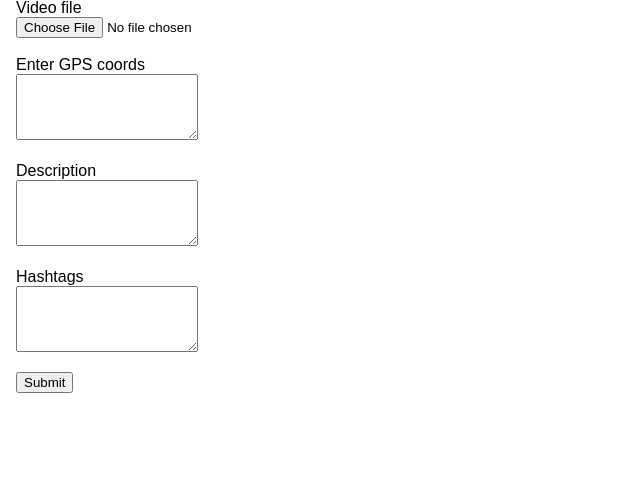
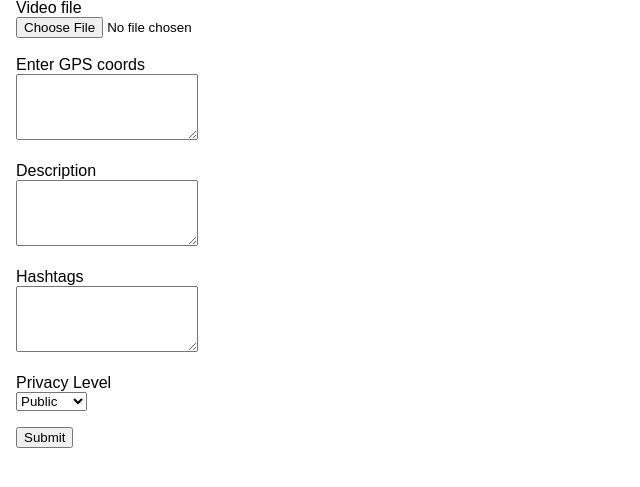
Before and after one commit to VeryUsual/roam, a Flask app: page /upload in a window 1280 px wide. Shown: the part 151-638 px from the top of the page, without its empty margins (0-640 px from the left). Run offline with Flask 3, Linux system fonts and the light colour scheme; the visitor is signed in with stand-in values (Sample User, id 1); data comes from the database, SQL or seed files in the repository; some libraries are stand-ins or nearby versions.

Commit message:
video privacy changer on upload page

```diff
--- a/app/forms.py
+++ b/app/forms.py
@@ -1,6 +1,13 @@
 from flask_wtf import FlaskForm
 from flask_wtf.file import FileField, FileRequired, FileAllowed
-from wtforms import StringField, PasswordField, BooleanField, SubmitField, TextAreaField
+from wtforms import (
+    StringField,
+    PasswordField,
+    BooleanField,
+    SubmitField,
+    TextAreaField,
+    SelectField,
+)
 from wtforms.validators import DataRequired, ValidationError, EqualTo, Length
 import sqlalchemy as sa
 from app import db
@@ -77,4 +84,9 @@ class SubmitVideoForm(FlaskForm):
     coords = TextAreaField("Enter GPS coords", validators=[DataRequired()])
     description = TextAreaField("Description")
     hashtags = TextAreaField("Hashtags")
+    privacy_level = SelectField(
+        "Privacy Level",
+        choices=[(0, "Public"), (1, "Unlisted"), (2, "Private")],
+        validators=[DataRequired()],
+    )
     submit = SubmitField("Submit")
--- a/app/models.py
+++ b/app/models.py
@@ -10,7 +10,7 @@ from hashlib import md5
 from collections import Counter
 from password_strength import PasswordPolicy
 
-policy = PasswordPolicy.from_names(strength=0.15)
+policy = PasswordPolicy.from_names(strength=0.01)
 
 
 @login.user_loader
@@ -126,9 +126,7 @@ class User(UserMixin, db.Model):
                     Author.id == self.id,
                 )
             )
-            .where(
-                Video.privacy_level == 0
-            )
+            .where(Video.privacy_level == 0)
             .group_by(Video)
             .order_by(Video.timestamp.desc())
         )
@@ -180,7 +178,9 @@ class Video(db.Model):
     viewers: so.Mapped[list["User"]] = so.relationship(
         "User", secondary=views, back_populates="viewed_videos", lazy="select"
     )
-    privacy_level: so.Mapped[int] = so.mapped_column(server_default="0", default="0") # 0 is public, 1 is unlisted, and 2 is private
+    privacy_level: so.Mapped[int] = so.mapped_column(
+        server_default="0", default="0"
+    )  # 0 is public, 1 is unlisted, and 2 is private
 
     def __repr__(self):
         return "<Video {}>".format(self.filepath)
--- a/app/routes.py
+++ b/app/routes.py
@@ -111,7 +111,13 @@ def index():
 @login_required
 def video(video_id):
     query = (
-        sa.select(Video).where(Video.id == video_id).where(Video.privacy_level == 0 or Video.privacy_level == 1).order_by(Video.timestamp.desc())
+        sa.select(Video)
+        .where(Video.id == video_id)
+        .where(
+            Video.privacy_level == 0
+            or Video.privacy_level == 1
+            or Video.privacy_level is None
+        )
     )
     videos = db.session.scalars(query).all()
     if len(videos) >= 1:
@@ -229,6 +235,7 @@ def upload():
                 lon=lon,
                 description=form.description.data,
                 hashtags=form.hashtags.data,
+                privacy_level=form.privacy_level.data,
             )
             db.session.add(video)
             db.session.commit()
@@ -243,7 +250,11 @@ def upload():
 @app.route("/explore")
 @login_required
 def explore():
-    query = sa.select(Video).order_by(Video.timestamp.desc()).where(Video.privacy_level == 0)
+    query = (
+        sa.select(Video)
+        .order_by(Video.timestamp.desc())
+        .where(Video.privacy_level == 0)
+    )
     videos = db.session.scalars(query).all()
 
     if len(videos) == 0:
--- a/app/templates/upload.html
+++ b/app/templates/upload.html
@@ -30,6 +30,12 @@
             {% for error in form.hashtags.errors %}
             <span style="color: red">{{ error }}</span>
             {% endfor %}
+            <br><br>
+            {{ form.privacy_level.label }}<br>
+            {{ form.privacy_level }}
+            {% for error in form.privacy_level.errors %}
+            <span style="color: red">{{ error }}</span>
+            {% endfor %}
         </p>
         <p>{{ form.submit() }}</p>
     </form>
```
